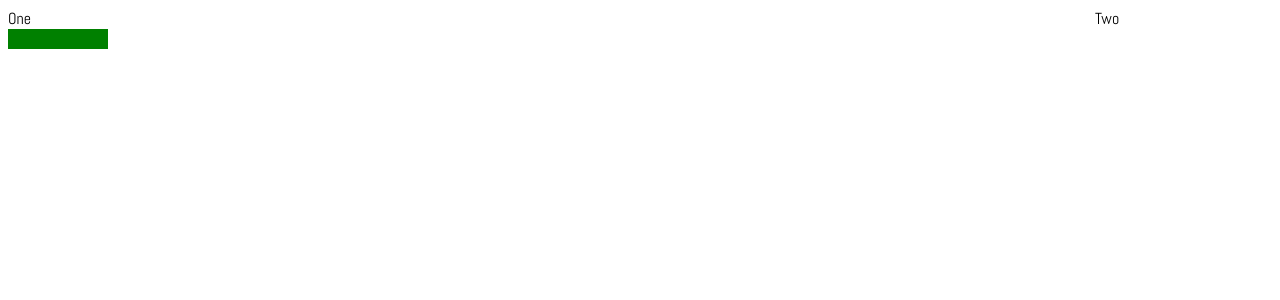
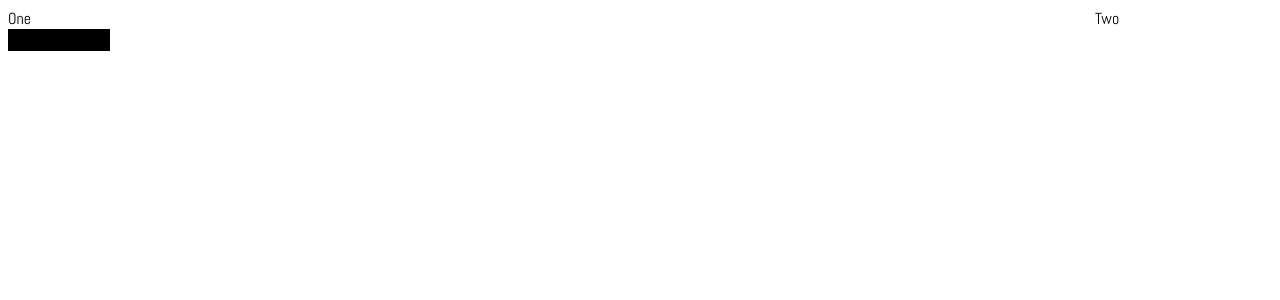
Before and after one commit to kolbeinsson88/storybook, a React (Create React App) app: page / in a window 1280 px wide. Shown: the top 300 px of the page. Built offline with nearby package versions, Linux system fonts and the light colour scheme; a web font is replaced by a local one.

Commit message:
Adding basic progress bar.

```diff
--- a/src/components/interfaces/progress/progressBar.js
+++ b/src/components/interfaces/progress/progressBar.js
@@ -3,18 +3,24 @@ import styled from 'styled-components';
 
 const BarContainer = styled.div`
     width: 100px;
-    padding: 10px 0;
-    background-color: green;
+    height: 20px;
+    background-color: black;
+    border: 1px solid black;
 `;
 
 const CurrentProgressBar = styled.div`
-
+    background-color: ${props => props.barBg};
+    width: ${props => props.progress}px;
+    height: 20px;
 `;
 
-const ProgressBar = ({ bg, progress }) => {
+const ProgressBar = ({ barBg, progress }) => {
     return (
         <BarContainer>
-            <CurrentProgressBar bg={bg} progress={progress} />
+            <CurrentProgressBar
+                barBg={barBg}
+                progress={progress}
+            />
         </BarContainer>
     );
 }
```
Also changed, not shown: src/stories/index.js (+2 -1 lines), 1 other file (tests, documents, lock files or other folders).
